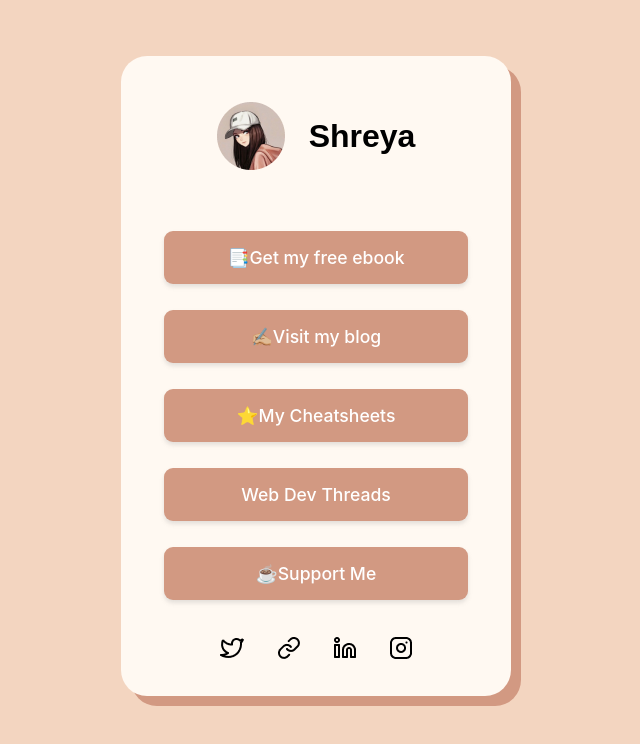
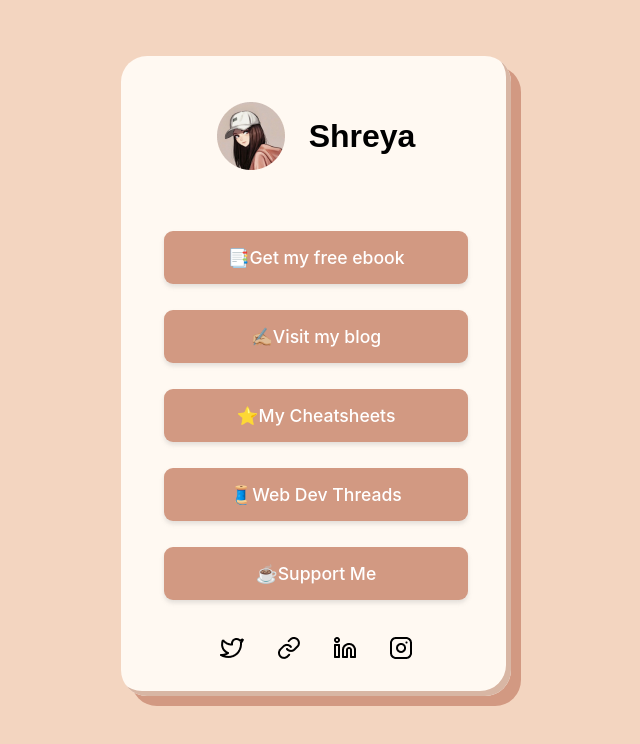
Before and after one commit to ieshreya/dev-links, a React (Create React App) app: page / in a window 1280 px wide. Shown: the top 744 px of the page, without its empty margins (324-964 px from the left). Built offline with nearby package versions, Linux system fonts and the light colour scheme.

Commit message:
add animations to links and icons

```diff
--- a/src/components/Links.js
+++ b/src/components/Links.js
@@ -1,5 +1,6 @@
 function Links() {
 	return (
+		<div className="link-box">
 			<div className="links">
 				<h4>
 					<span role="img" aria-label="page">
@@ -7,6 +8,7 @@ function Links() {
 					</span>
 					Get my free ebook
 				</h4>
+
 				<h4>
 					<span role="img" aria-label="write">
 						✍🏼
@@ -20,7 +22,9 @@ function Links() {
 					My Cheatsheets
 				</h4>
 				<h4>
-				<span role="img" aria-label="thread"></span>
+					<span role="img" aria-label="thread">
+						🧵
+					</span>
 					Web Dev Threads
 				</h4>
 				<h4>
@@ -30,6 +34,7 @@ function Links() {
 					Support Me
 				</h4>
 			</div>
+		</div>
 	);
 }
 export default Links;
--- a/src/styles.css
+++ b/src/styles.css
@@ -15,7 +15,7 @@ body {
 	height: 570px;
 	background: #fff9f2;
 	/* box-shadow: 2px 9px 28px rgba(170, 170, 170, 0.27); */
-	box-shadow: 10px 10px 0px #d29982;
+	box-shadow: 10px 10px 0px #d29982, inset -5px -5px 0px 0px #d8b6a4;
 	border-radius: 26px;
 }
 .info {
@@ -94,3 +94,7 @@ body {
 		transform: scale(1.1) rotate(7deg);
 	}
 }
+
+/* span {
+
+} */
```
Lines whose indentation alone changed are shown as unchanged.
